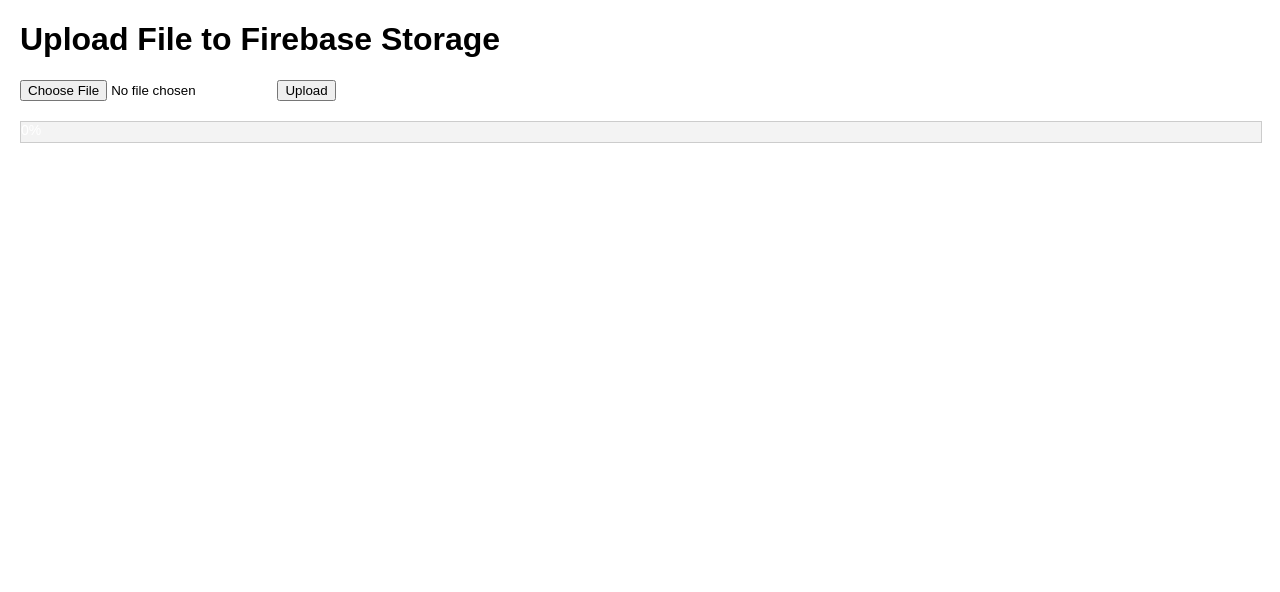
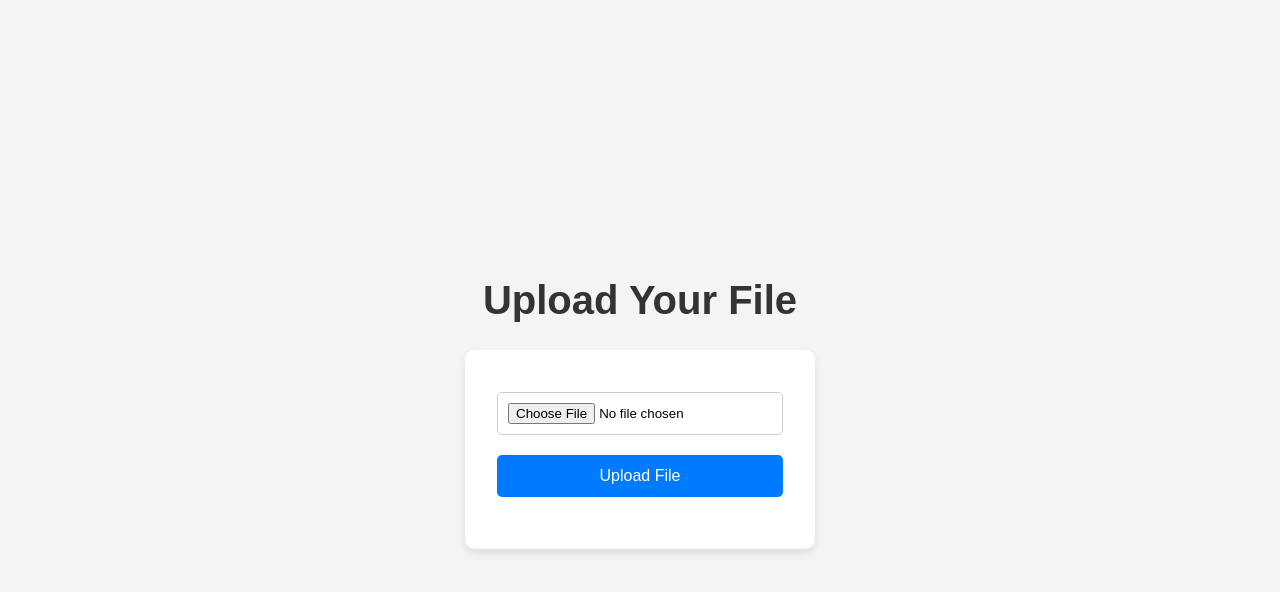
Before and after one commit to anujpainitte/drive, a plain HTML site: page index.html in a window 1280 px wide. Drawn offline with Linux system fonts and the light colour scheme.

Commit message:
Update index.html

```diff
--- a/index.html
+++ b/index.html
@@ -5,46 +5,109 @@
   <meta name="viewport" content="width=device-width, initial-scale=1.0">
   <title>Firebase File Upload</title>
   <style>
+    * {
+      box-sizing: border-box;
+    }
+
     body {
-      font-family: Arial, sans-serif;
-      margin: 20px;
+      font-family: 'Arial', sans-serif;
+      display: flex;
+      flex-direction: column;
+      align-items: center;
+      justify-content: center;
+      min-height: 100vh;
+      margin: 0;
+      background: #f3f4f6;
     }
-    #upload-form {
-      margin-bottom: 20px;
+
+    h1 {
+      font-size: 2.5em;
+      color: #333;
     }
-    #progress {
+
+    .upload-container {
+      background: white;
+      padding: 2rem;
+      border-radius: 10px;
+      box-shadow: 0px 4px 8px rgba(0, 0, 0, 0.1);
+      text-align: center;
+      width: 350px;
+    }
+
+    input[type="file"] {
+      padding: 10px;
       margin: 10px 0;
+      border-radius: 5px;
+      border: 1px solid #ccc;
+      width: 100%;
+    }
+
+    button {
+      padding: 12px 20px;
+      background-color: #007BFF;
+      border: none;
+      color: white;
+      font-size: 1em;
+      border-radius: 5px;
+      cursor: pointer;
+      width: 100%;
+      margin-top: 10px;
+    }
+
+    button:hover {
+      background-color: #0056b3;
+    }
+
+    #progress-container {
+      width: 100%;
+      background-color: #e0e0e0;
+      border-radius: 5px;
+      margin: 15px 0;
       height: 20px;
-      width: 100%;
-      background-color: #f3f3f3;
-      border: 1px solid #ccc;
+      display: none;
     }
+
     #progress-bar {
       height: 100%;
       width: 0;
-      background-color: green;
+      background-color: #28a745;
+      border-radius: 5px;
       text-align: center;
       color: white;
+      line-height: 20px;
       font-size: 14px;
+    }
+
+    .link-container {
+      margin-top: 20px;
+    }
+
+    .link-container a {
+      color: #007BFF;
+      text-decoration: none;
+      font-size: 1.1em;
+    }
+
+    .link-container a:hover {
+      text-decoration: underline;
     }
   </style>
 </head>
 <body>
 
-  <h1>Upload File to Firebase Storage</h1>
-
-  <form id="upload-form">
-    <input type="file" id="fileInput" />
-    <button type="submit">Upload</button>
-  </form>
-
-  <div id="progress">
-    <div id="progress-bar">0%</div>
+  <h1>Upload Your File</h1>
+  <div class="upload-container">
+    <form id="upload-form">
+      <input type="file" id="fileInput" />
+      <button type="submit">Upload File</button>
+    </form>
+    <div id="progress-container">
+      <div id="progress-bar">0%</div>
+    </div>
+    <div id="fileLink" class="link-container"></div>
   </div>
 
-  <p id="fileLink"></p>
-
-  <!-- Firebase JS SDK -->
+  <!-- Firebase SDK -->
   <script src="https://www.gstatic.com/firebasejs/9.8.4/firebase-app.js"></script>
   <script src="https://www.gstatic.com/firebasejs/9.8.4/firebase-analytics.js"></script>
   <script src="https://www.gstatic.com/firebasejs/9.8.4/firebase-storage.js"></script>
@@ -69,6 +132,7 @@
     // File Upload Logic
     const form = document.getElementById('upload-form');
     const fileInput = document.getElementById('fileInput');
+    const progressContainer = document.getElementById('progress-container');
     const progressBar = document.getElementById('progress-bar');
     const fileLink = document.getElementById('fileLink');
 
@@ -80,6 +144,9 @@
         const storageRef = storage.ref('uploads/' + file.name);
         const uploadTask = storageRef.put(file);
 
+        // Show progress bar
+        progressContainer.style.display = 'block';
+
         // Track the upload progress
         uploadTask.on('state_changed',
           (snapshot) => {
@@ -89,17 +156,19 @@
           },
           (error) => {
             console.error('Upload failed:', error);
+            progressBar.innerHTML = "Error!";
           },
           () => {
             // Upload completed successfully, get the download URL
             uploadTask.snapshot.ref.getDownloadURL().then((downloadURL) => {
               fileLink.innerHTML = `File uploaded successfully! <a href="${downloadURL}" target="_blank">Download ${file.name}</a>`;
               fileLink.style.display = 'block';
+              progressBar.innerHTML = "Upload Complete!";
             });
           }
         );
       } else {
-        alert("Please select a file first!");
+        alert("Please select a file to upload.");
       }
     });
   </script>
```
